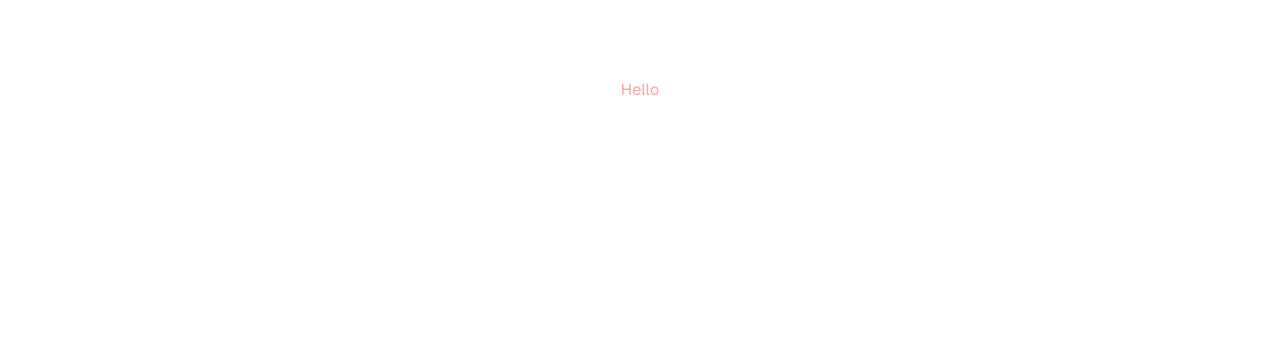
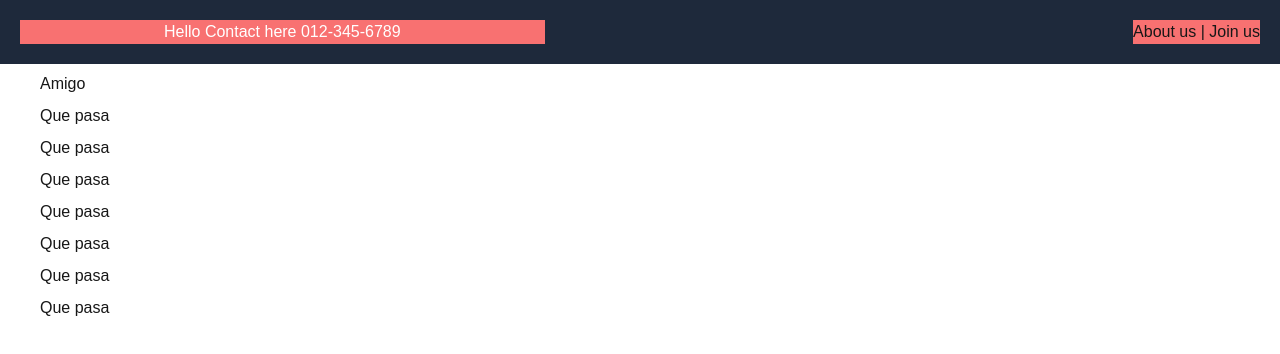
Before and after one commit to thanawathola/e-com, a Next.js app: page / in a window 1280 px wide. Shown: the top 354 px of the page. Built offline with nearby package versions, Linux system fonts and the light colour scheme.

Commit message:
justify top content

```diff
--- a/app/page.tsx
+++ b/app/page.tsx
@@ -2,8 +2,28 @@ import Image from "next/image";
 
 export default function Home() {
   return (
-    <div className="grid grid-rows-[20px_1fr_20px] items-center justify-items-center min-h-screen p-8 pb-20 gap-16 sm:p-20 font-[family-name:var(--font-geist-sans)]">
-      <h1 className="text-red-300">Hello</h1>
-    </div>
+    <main className="flex flex-col min-h-screen">
+      <div className="flex justify-between gap-2 p-5 min-w-full bg-slate-800 fixed">
+        <div className="bg-red-400">
+          <h1 className="text-white px-36">Hello Contact here 012-345-6789</h1>
+        </div>
+        <div className="bg-red-400">
+          <h1 className="">About us | Join us</h1>
+        </div>
+      </div>
+      <div className="flex flex-col min-h-screen gap-2 p-10 max-w-xs">
+        <div>
+          <h2>HOLA</h2>
+        </div>
+        <div>Amigo</div>
+        <div>Que pasa</div>
+        <div>Que pasa</div>
+        <div>Que pasa</div>
+        <div>Que pasa</div>
+        <div>Que pasa</div>
+        <div>Que pasa</div>
+        <div>Que pasa</div>
+      </div>
+    </main>
   );
 }
```
